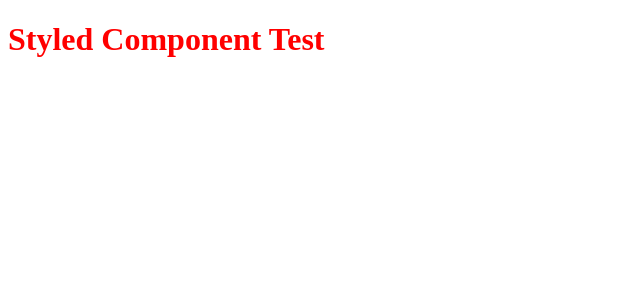
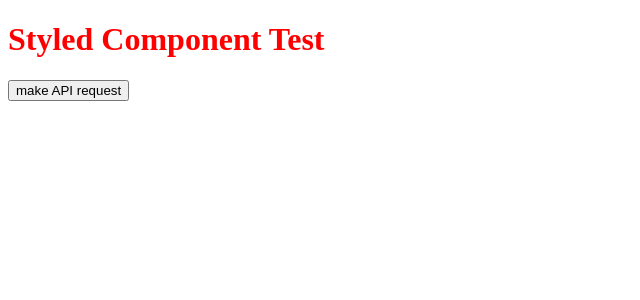
Before and after one commit to UmenR/SWIN-2022-TEP-ELEARNING, a React (Create React App) app: page / in a window 1280 px wide. Shown: the top 300 px of the page, without its empty margins (0-640 px from the left). Built offline with nearby package versions, Linux system fonts and the light colour scheme.

Commit message:
feat: add axios and create sample api

```diff
--- a/package.json
+++ b/package.json
@@ -7,6 +7,7 @@
     "@testing-library/jest-dom": "^5.14.1",
     "@testing-library/react": "^13.0.0",
     "@testing-library/user-event": "^13.2.1",
+    "axios": "^1.1.2",
     "react": "^18.2.0",
     "react-dom": "^18.2.0",
     "react-redux": "^8.0.4",
--- a/src/App.js
+++ b/src/App.js
@@ -1,8 +1,12 @@
 import { Routes, Route } from "react-router-dom";
 import styled from "styled-components";
+
 import HomePage from "./features/home/Home";
 import Login from "./features/login/Login";
 import QuizList from "./features/quizes/QuizList";
+
+import { api } from "./api/Request";
+
 
 /**
  * TOD: remove once done
@@ -14,9 +18,18 @@ const Header = styled.h1`
 `;
 
 function App() {
+
+  async function testOnClick(){
+    const response = await api.get("/users",{params:{
+      page:2
+    }})
+    console.log(`data ${response.data}`)
+  }
+
   return (
     <>
       <Header>Styled Component Test</Header>
+      <button onClick={testOnClick}>make API request</button>
       <Routes>
             <Route path="/home" element={<HomePage/>}/>
             <Route path="/login" element={<Login/>}/>
--- /dev/null
+++ b/src/api/Request.js
@@ -0,0 +1,6 @@
+import axios from 'axios'
+
+// TODO: replace with actual endpoint.
+export const api = axios.create({
+    baseURL:"https://reqres.in/api"
+})
```
Also changed, not shown: 1 other file (tests, documents, lock files or other folders).
